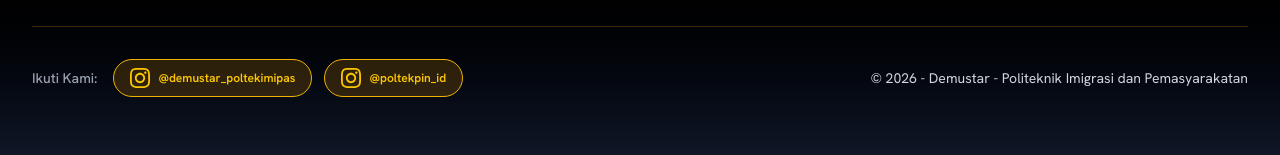
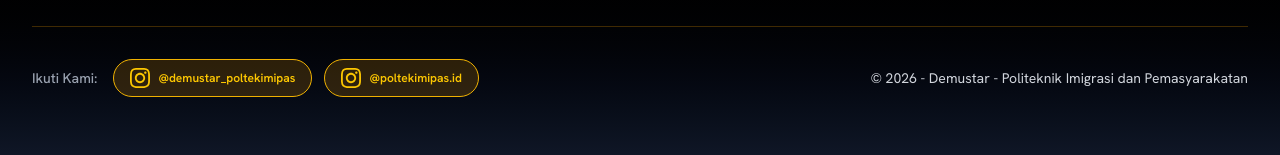
Before and after one commit to resaberlian/demustar-2026, a Next.js app: page / in a window 1280 px wide. Shown: the part 2781-2936 px from the top of the page. Built offline with nearby package versions, Linux system fonts and the light colour scheme; no server answers; the database is empty.

Commit message:
update nama sosmed

```diff
--- a/app/layout.tsx
+++ b/app/layout.tsx
@@ -122,7 +122,7 @@ export default function RootLayout({
                 </a>
 
                 <a
-                  href="https://instagram.com/poltekpin_id"
+                  href="https://instagram.com/demustar_poltekimipas"
                   target="_blank"
                   rel="noopener noreferrer"
                   className="bg-yellow-600/20 hover:bg-yellow-600 border border-yellow-500 px-4 py-2 rounded-full text-yellow-400 hover:text-white transition-all flex items-center gap-2 group"
@@ -130,7 +130,7 @@ export default function RootLayout({
                   <svg className="w-5 h-5" fill="currentColor" viewBox="0 0 24 24">
                     <path d="M12 2.163c3.204 0 3.584.012 4.85.07 3.252.148 4.771 1.691 4.919 4.919.058 1.265.069 1.645.069 4.849 0 3.205-.012 3.584-.069 4.849-.149 3.225-1.664 4.771-4.919 4.919-1.266.058-1.644.07-4.85.07-3.204 0-3.584-.012-4.849-.07-3.26-.149-4.771-1.699-4.919-4.92-.058-1.265-.07-1.644-.07-4.849 0-3.204.013-3.583.07-4.849.149-3.227 1.664-4.771 4.919-4.919 1.266-.057 1.645-.069 4.849-.069zm0-2.163c-3.259 0-3.667.014-4.947.072-4.358.2-6.78 2.618-6.98 6.98-.059 1.281-.073 1.689-.073 4.948 0 3.259.014 3.668.072 4.948.2 4.358 2.618 6.78 6.98 6.98 1.281.058 1.689.072 4.948.072 3.259 0 3.668-.014 4.948-.072 4.354-.2 6.782-2.618 6.979-6.98.059-1.28.073-1.689.073-4.948 0-3.259-.014-3.667-.072-4.947-.196-4.354-2.617-6.78-6.979-6.98-1.281-.059-1.69-.073-4.949-.073zm0 5.838c-3.403 0-6.162 2.759-6.162 6.162s2.759 6.163 6.162 6.163 6.162-2.759 6.162-6.163c0-3.403-2.759-6.162-6.162-6.162zm0 10.162c-2.209 0-4-1.79-4-4 0-2.209 1.791-4 4-4s4 1.791 4 4c0 2.21-1.791 4-4 4zm6.406-11.845c-.796 0-1.441.645-1.441 1.44s.645 1.44 1.441 1.44c.795 0 1.439-.645 1.439-1.44s-.644-1.44-1.439-1.44z"/>
                   </svg>
-                  <span className="font-semibold text-xs">@poltekpin_id</span>
+                  <span className="font-semibold text-xs">@poltekimipas.id</span>
                 </a>
               </div>
             </div>
```
